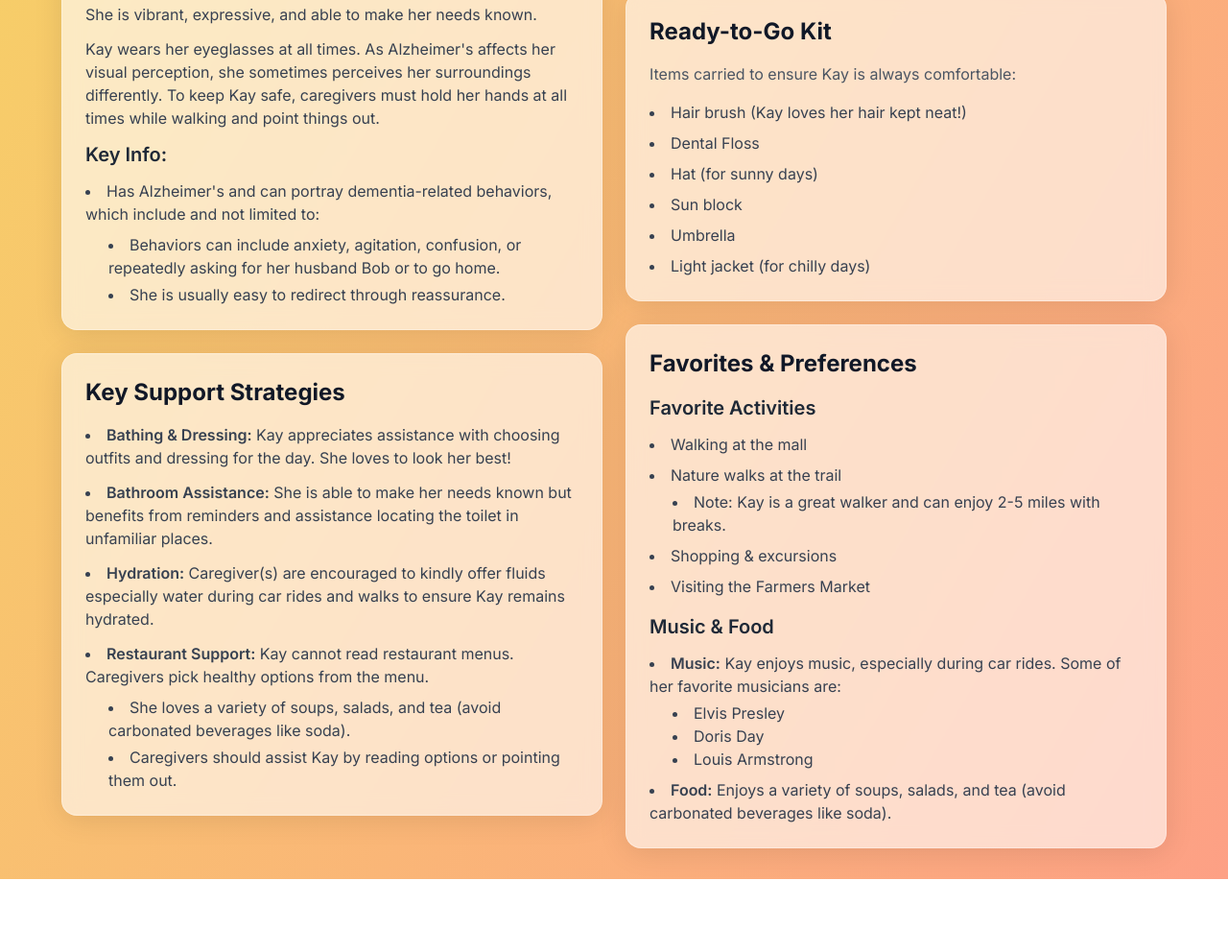
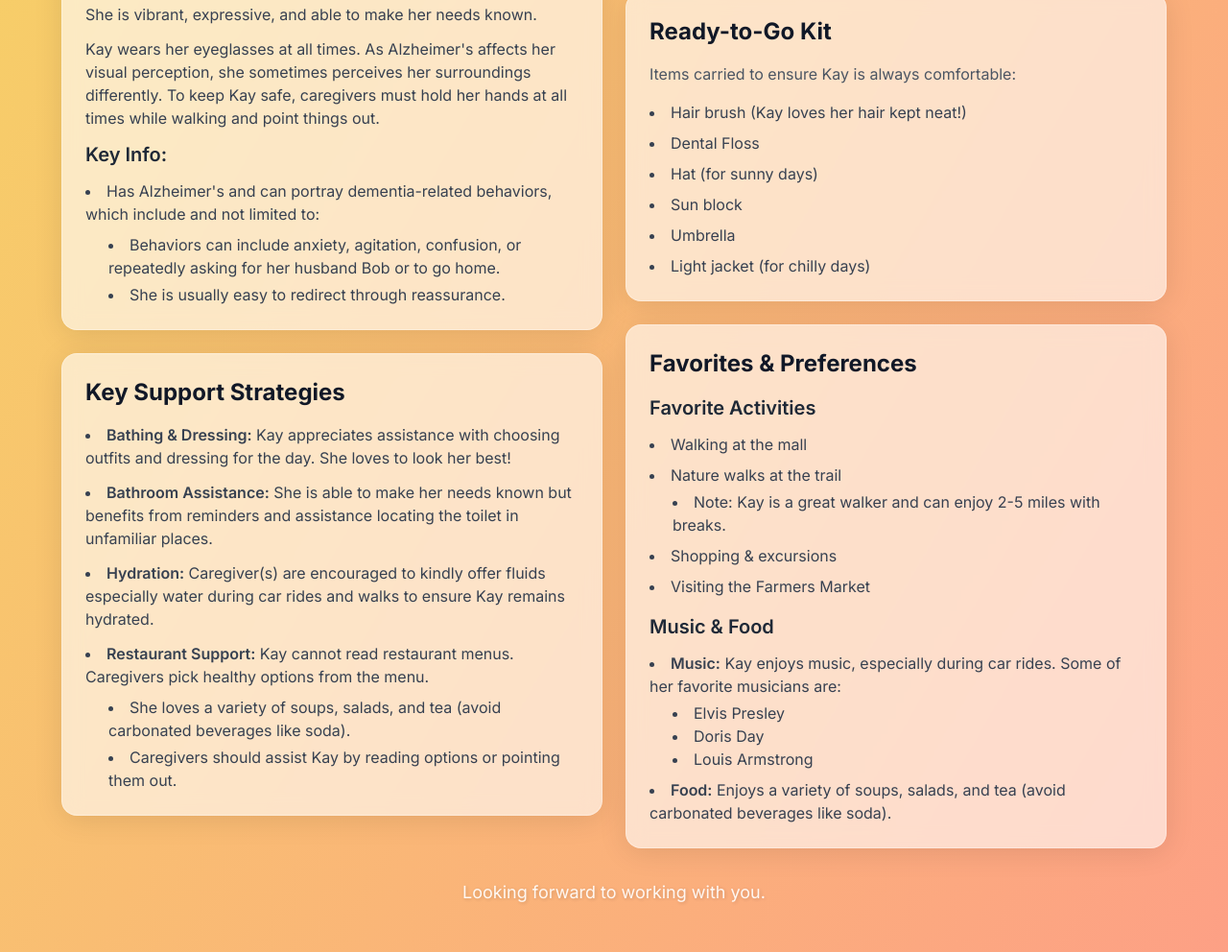
Before and after one commit to codeAmani-Solutions/Kay-care-plan, a plain HTML site: page index.html in a window 1280 px wide. Shown: the part 422-1414 px from the top of the page at 96% size. Before the commit the page ends 1338 px from the top, so only its background shows below. Drawn offline with nearby package versions, Linux system fonts and the light colour scheme.

Commit message:
Add footer section to index.html

```diff
--- a/index.html
+++ b/index.html
@@ -183,6 +183,14 @@
             </div>
 
         </main>
+
+        <!-- Footer -->
+        <footer class="mt-8 text-center pb-4">
+            <p class="text-lg text-white opacity-90" style="text-shadow: 1px 1px 4px rgba(0,0,0,0.2);">
+                Looking forward to working with you.
+            </p>
+        </footer>
+
     </div>
 </body>
 
```
